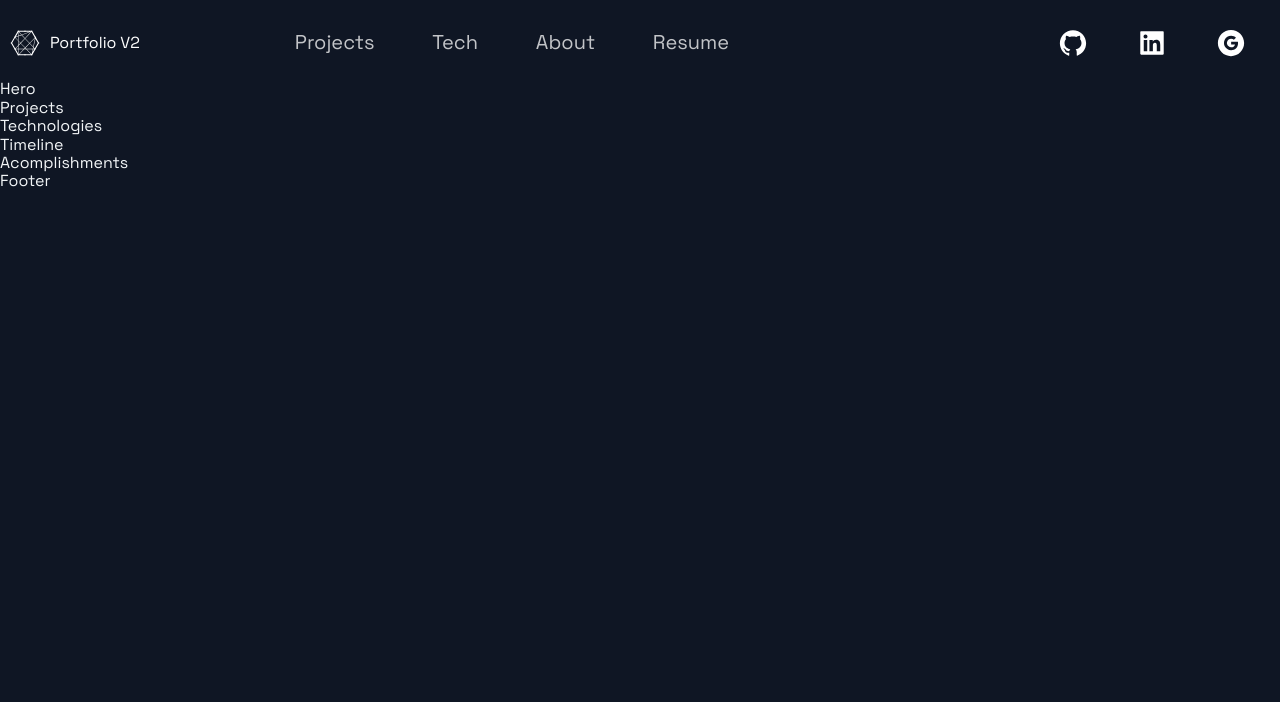
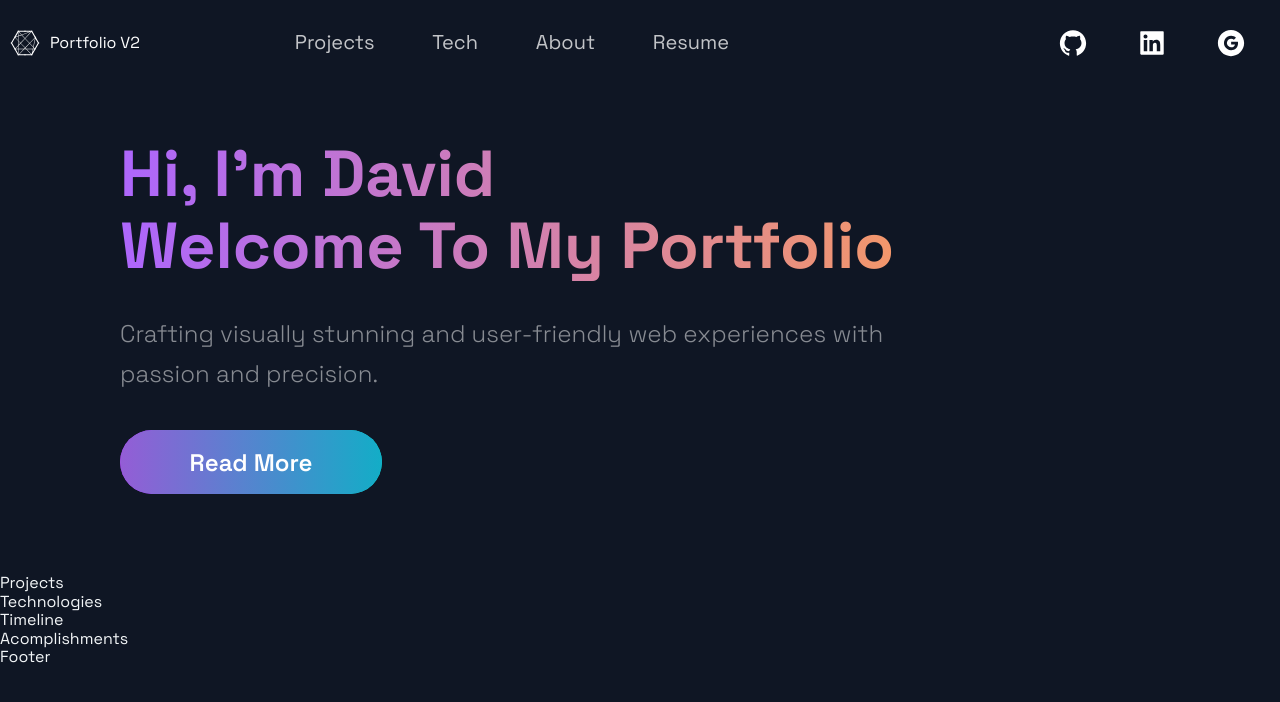
Before and after one commit to dvebino/portfolioV2, a Next.js app: page / in a window 1280 px wide. Shown: the top 702 px of the page. Built offline with nearby package versions, Linux system fonts and the light colour scheme.

Commit message:
Hero section text added and styled

```diff
--- a/src/components/Hero/Hero.js
+++ b/src/components/Hero/Hero.js
@@ -5,9 +5,19 @@ import Button from '../../styles/GlobalComponents/Button';
 import { LeftSection } from './HeroStyles';
 
 const Hero = (props) => (
-  <div>
-    Hero
-  </div>
+  <Section row nopadding>
+    <LeftSection>
+      <SectionTitle main center>
+        Hi, I'm David<br />
+        Welcome To My Portfolio
+      </SectionTitle>
+      <SectionText>
+      Crafting visually stunning and user-friendly web experiences with passion and precision.
+      </SectionText>
+
+      <Button onClick={() => window.location = "https://google.com"}>Read More</Button>
+    </LeftSection>
+  </Section>
 );
 
 export default Hero;
--- a/src/styles/GlobalComponents/index.js
+++ b/src/styles/GlobalComponents/index.js
@@ -30,7 +30,7 @@ export const SectionTitle = styled.h2`
   line-height: ${(props) => props.main ? '72px' : '56px'};
   width: max-content;
   max-width: 100%;
-  background: linear-gradient(121.57deg, #FFFFFF 18.77%, rgba(255, 255, 255, 0.66) 60.15%);
+  background: linear-gradient(89.97deg, #AE67FA 1.84%, #F49867 102.67%);
   -webkit-background-clip: text;
   -webkit-text-fill-color: transparent;
   margin-bottom: 16px;
```
